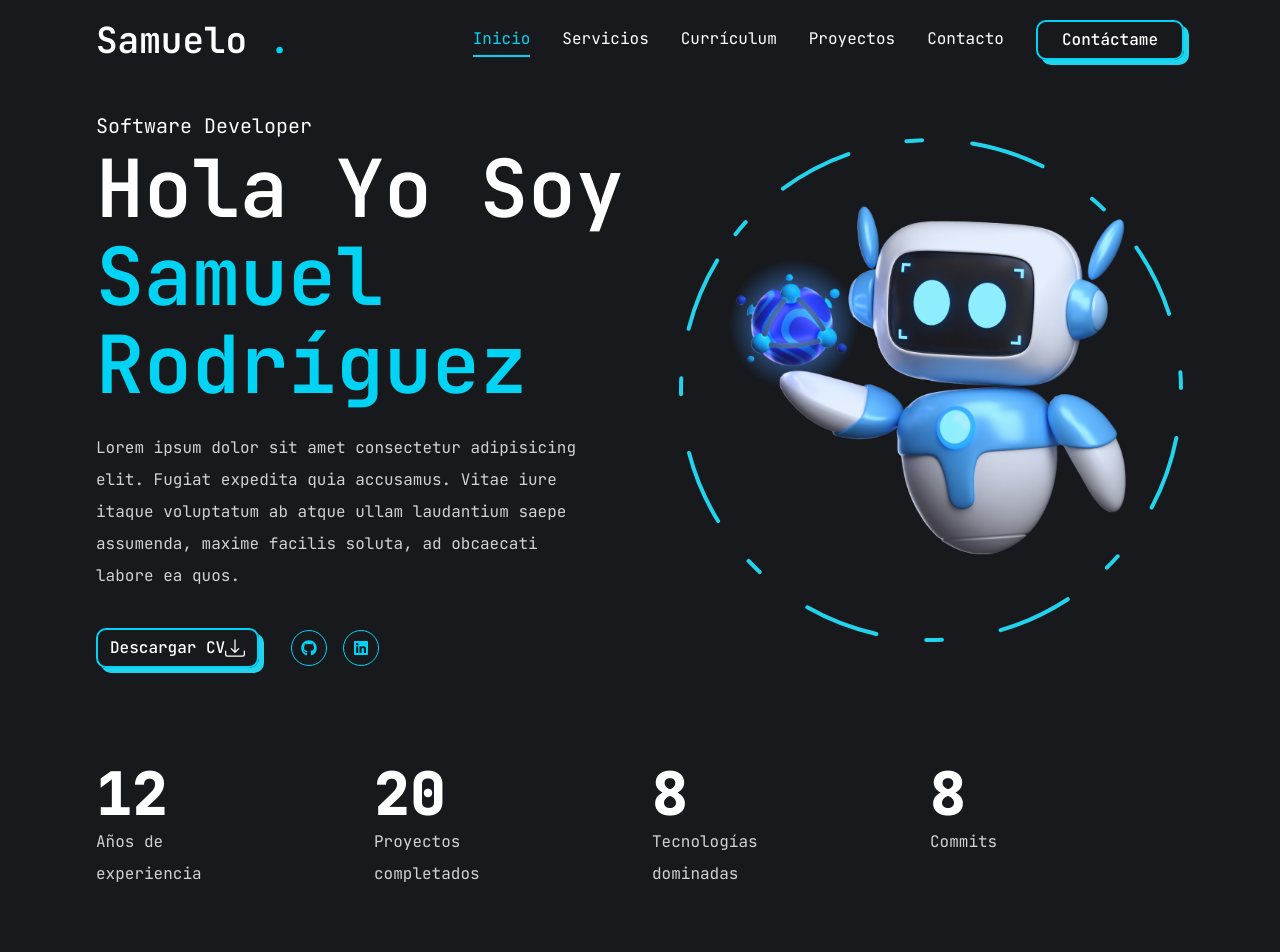
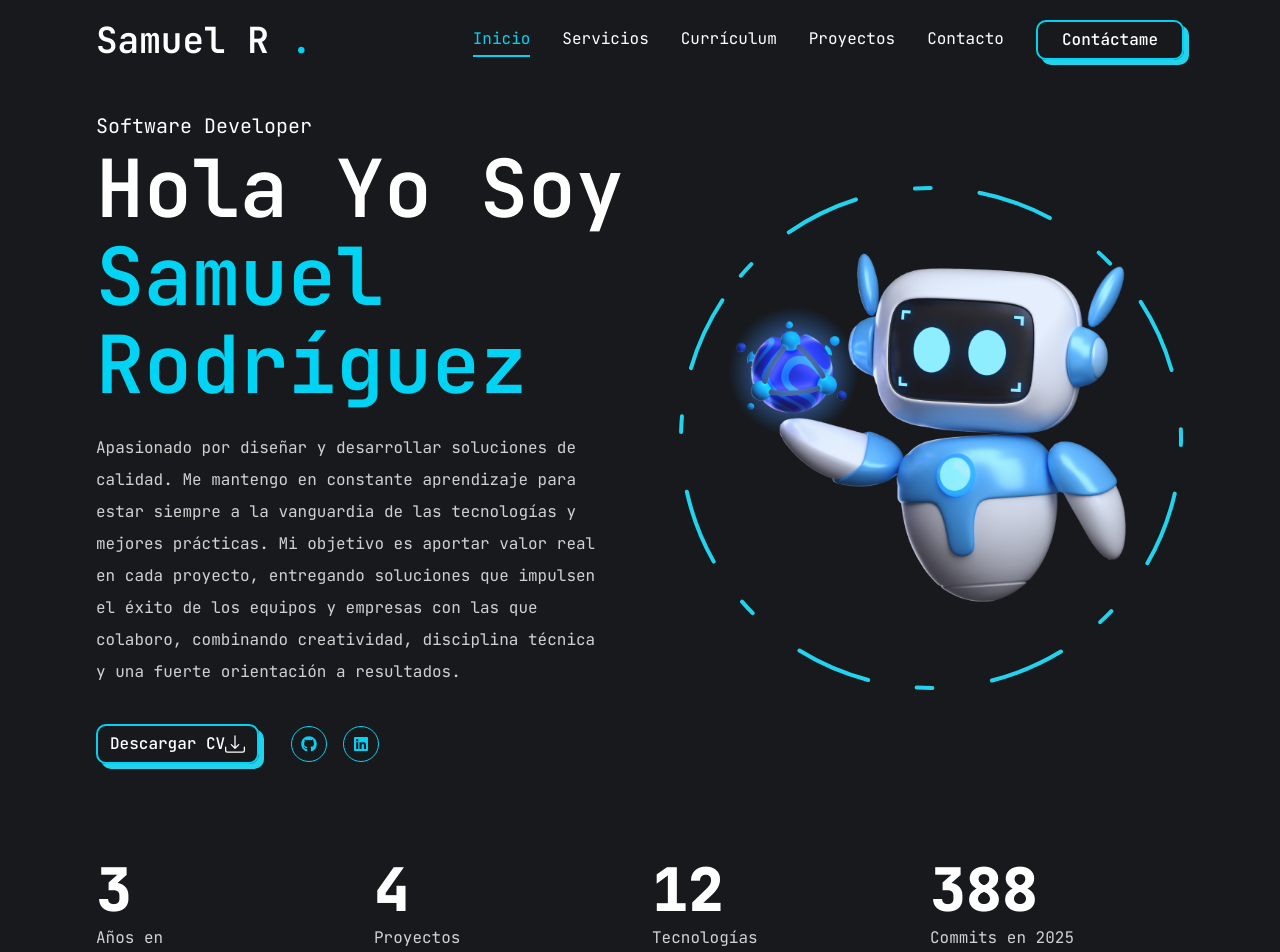
Before and after one commit to SamuelRodriguezC/Portfoleo, a Next.js app in the folder my-app/: page / in a window 1280 px wide. Shown: the top 952 px of the page. Before the commit the page ends 922 px from the top, so only its background shows below. Built offline with nearby package versions, Linux system fonts and the light colour scheme.

Commit message:
ajustar enlaces y estadisticas en la seccion home

```diff
--- a/my-app/app/page.jsx
+++ b/my-app/app/page.jsx
@@ -20,15 +20,14 @@
               <span className="text-main">Samuel Rodríguez</span>
             </h1>
             <p className="max-w-[500px] mb-9 text-white/80" >
-              Lorem ipsum dolor sit amet consectetur adipisicing elit. Fugiat expedita quia accusamus. Vitae iure itaque voluptatum ab atque ullam laudantium saepe assumenda, maxime facilis soluta, ad obcaecati labore ea quos.
-            </p>
+              Apasionado por diseñar y desarrollar soluciones de calidad. Me mantengo en constante aprendizaje para estar siempre a la vanguardia de las tecnologías y mejores prácticas. Mi objetivo es aportar valor real en cada proyecto, entregando soluciones que impulsen el éxito de los equipos y empresas con las que colaboro, combinando creatividad, disciplina técnica y una fuerte orientación a resultados.            </p>
             {/* Btn y Redes Sociales */}
             <div className="flex flex-col xl:flex-row items-center gap-8">
 
               {/* descargar hoja de vida */}
               <Button>
-                 <span>Descargar CV</span>
-                 <BsDownload className="text-xl" />
+                  <span>Descargar CV</span>
+                  <BsDownload className="text-xl" />
               </Button>
 
               {/* Redes Social */}
--- a/my-app/components/uiComponents/Header.jsx
+++ b/my-app/components/uiComponents/Header.jsx
@@ -12,7 +12,7 @@
                 {/* Logo */}
                 <Link href="/">
                     <h1 className='text-4xl font-semibold'>
-                        Samuelo <span className='text-main'>.</span>
+                        Samuel R <span className='text-main'>.</span>
                     </h1>
                 </Link>
 
--- a/my-app/components/uiComponents/Social.jsx
+++ b/my-app/components/uiComponents/Social.jsx
@@ -3,15 +3,15 @@
 import Link from 'next/link'
 
 const socials = [
-  { icon: <FaGithub/>, path: "" },
-  { icon: <FaLinkedin/>, path: "" },
+  { icon: <FaGithub/>, path: "https://github.com/SamuelRodriguezC"},
+  { icon: <FaLinkedin/>, path: "https://linkedin.com/in/samuelrc25" },
 ]
 
 const Social = ({containerStyles, iconStyles}) => {
   return (
     <div className={containerStyles}>
       {socials.map((social, index) => (
-        <Link key={index} href={social.path} className={iconStyles}>{social.icon}</Link>
+        <Link key={index} href={social.path} className={iconStyles}  target="_blank" rel="noopener noreferrer" >{social.icon}</Link>
         ))}
 
     </div>
--- a/my-app/components/uiComponents/Stats.jsx
+++ b/my-app/components/uiComponents/Stats.jsx
@@ -7,20 +7,20 @@
 
 const stats = [
   {
-    num: 12,
-    text: "Años de experiencia",
+    num: 3,
+    text: "Años en Programación",
   },
   {
-    num: 20,
+    num: 4,
     text: "Proyectos completados",
   },
   {
-    num: 8,
-    text: "Tecnologías dominadas",
+    num: 12,
+    text: "Tecnologías Exploradas",
   },
   {
-    num: 8,
-    text: "Commits",
+    num: 390,
+    text: "Commits en 2025",
   }
 
 ]
```
